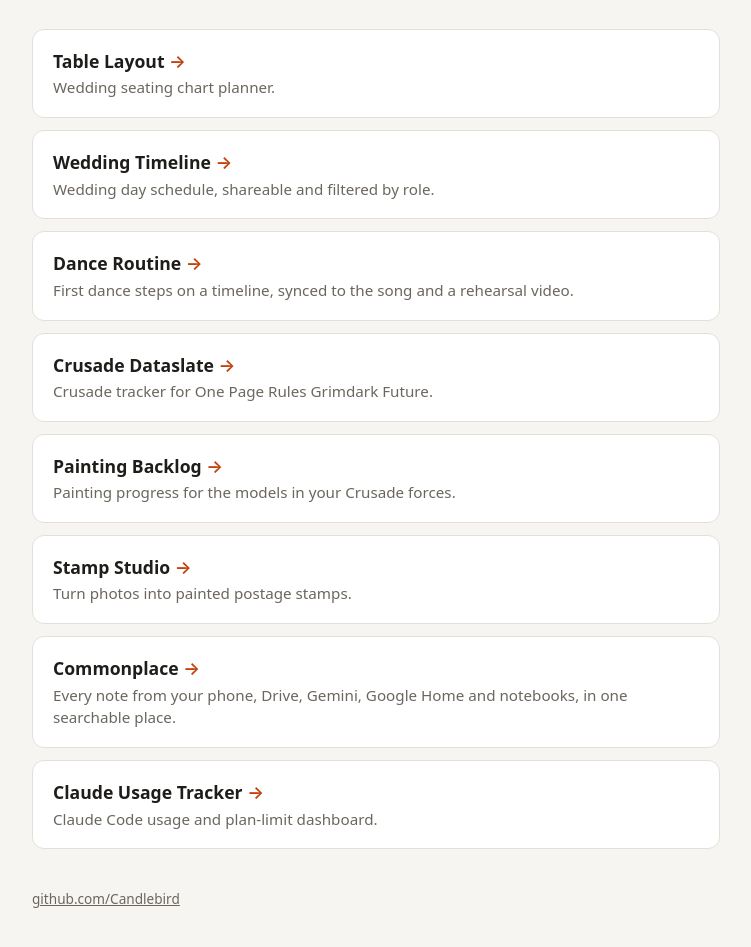
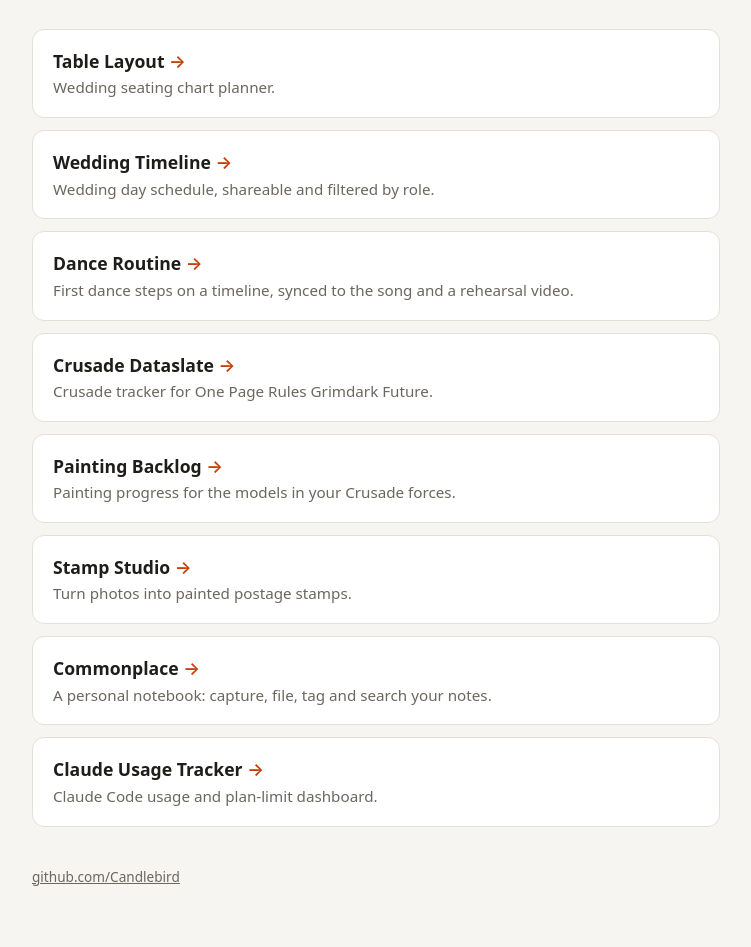
Before and after one commit to Candlebird/candlebird.github.io, a plain HTML site: page index.html in a window 1280 px wide. Shown: the part 135-1082 px from the top of the page, without its empty margins (264-1015 px from the left). Drawn offline with Linux system fonts and the light colour scheme.

Commit message:
Plainer Commonplace description
Co-Authored-By: Claude Opus 5.5 <noreply@anthropic.com>
Claude-Session: https://claude.ai/code/session_01ANFKByD2PkxLu1hZbow1pY

```diff
--- a/index.html
+++ b/index.html
@@ -99,7 +99,7 @@
       <li>
         <a class="card" href="https://candlebird.github.io/commonplace/">
           <div class="name">Commonplace</div>
-          <div class="desc">Every note from your phone, Drive, Gemini, Google Home and notebooks, in one searchable place.</div>
+          <div class="desc">A personal notebook: capture, file, tag and search your notes.</div>
         </a>
       </li>
       <li>
```
